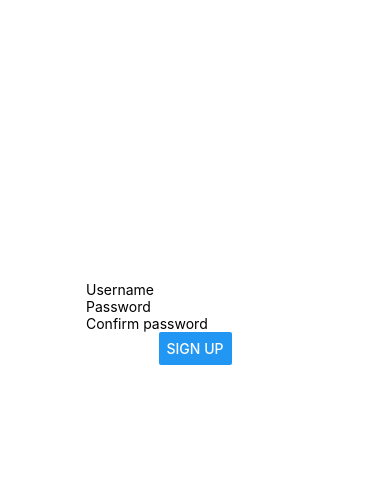
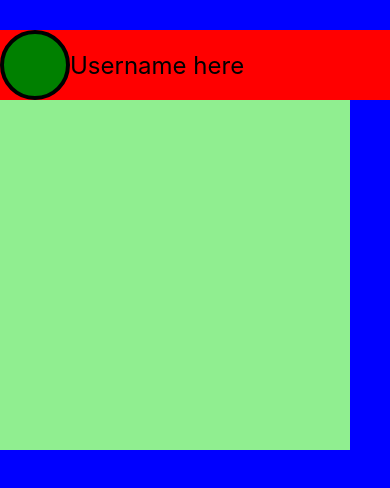
Before and after one commit to Monstring/react-native-project, a React Native app: screen / in a window 390 px wide. Shown: the top 488 px of the page. Built offline with nearby package versions, Linux system fonts and the light colour scheme.

Commit message:
Initialised the post component

```diff
--- a/App.js
+++ b/App.js
@@ -2,7 +2,8 @@ import React from "react";
 import { StyleSheet } from "react-native";
 import LoginPage from "./components/LoginPage";
 import SignupPage from "./components/SignupPage";
+import Post from "./components/Post";
 
 export default function App() {
-  return <SignupPage />;
+  return <Post></Post>;
 }
--- /dev/null
+++ b/components/Post.js
@@ -0,0 +1,44 @@
+import React, { Component } from "react";
+import { View, StyleSheet, Text } from "react-native";
+
+export default class Post extends Component {
+
+  render() {
+    return (
+        <View style={styles.container}>
+          <View style={styles.profileInformation}>
+            <View style={styles.profileImage}></View>
+            <Text style={{fontSize: 24}}>Username here</Text>
+          </View>
+          <View style={styles.image}></View>
+        </View>
+    );
+  }
+
+
+}
+const styles = StyleSheet.create({
+  container: {
+    flex: 1,
+    backgroundColor: 'blue',
+    paddingTop: 30
+  },
+  profileInformation: {
+    alignItems: 'center',
+    backgroundColor: 'red',
+    flexDirection: 'row'
+  },
+  profileImage: {
+    width: 70,
+    height: 70,
+    backgroundColor: 'green',
+    borderRadius: 100,
+    borderWidth: 4,
+    alignItems: 'center',
+  },
+  image: {
+    width: 350,
+    height: 350,
+    backgroundColor: 'lightgreen'
+  }
+})
```
